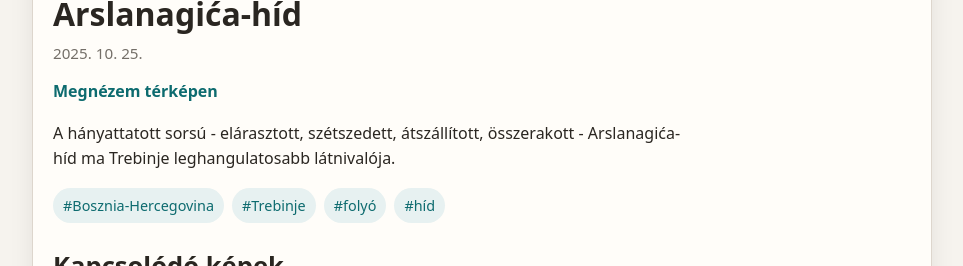
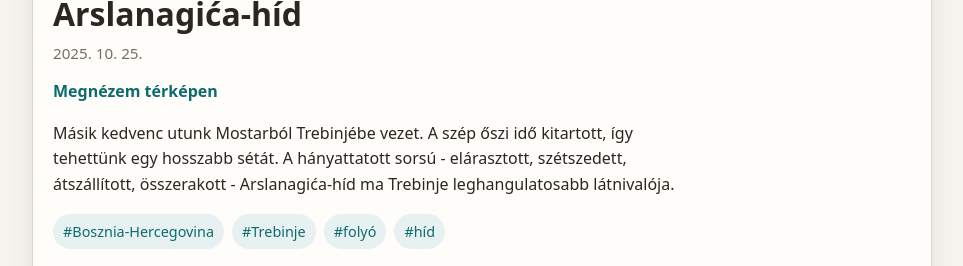
Before and after one commit to havassy/fotoblog, a Jekyll site: the page built from _posts/2025-10-25-arslanagica_trebinje.md, in a window 1280 px wide and 900 px high, scrolled down 652 px, cut to the strip 141-407 px from the top of the window. Shown: the whole strip, without its empty margins (158-1121 px from the left). Built offline with Jekyll 4.4.1, drawn with Linux system fonts in a browser that asks for light colours.

Commit message:
Auto-create/update posts from images [skip ci]

```diff
--- a/_posts/2025-10-25-arslanagica_trebinje.md
+++ b/_posts/2025-10-25-arslanagica_trebinje.md
@@ -14,7 +14,7 @@ tags:
   - "Trebinje"
   - "folyó"
   - "híd"
-description: "A hányattatott sorsú - elárasztott, szétszedett, átszállított, összerakott - Arslanagića-híd ma Trebinje leghangulatosabb látnivalója."
+description: "Másik kedvenc utunk Mostarból Trebinjébe vezet."
 ---
 
-A hányattatott sorsú - elárasztott, szétszedett, átszállított, összerakott - Arslanagića-híd ma Trebinje leghangulatosabb látnivalója.
+Másik kedvenc utunk Mostarból Trebinjébe vezet. A szép őszi idő kitartott, így tehettünk egy hosszabb sétát. A hányattatott sorsú - elárasztott, szétszedett, átszállított, összerakott - Arslanagića-híd ma Trebinje leghangulatosabb látnivalója.
```
Also changed, not shown: _posts/2025-10-23-ramsko_szinlok.md (+2 -2 lines), _posts/2025-10-24-gorog_teknos.md (+2 -2 lines).
